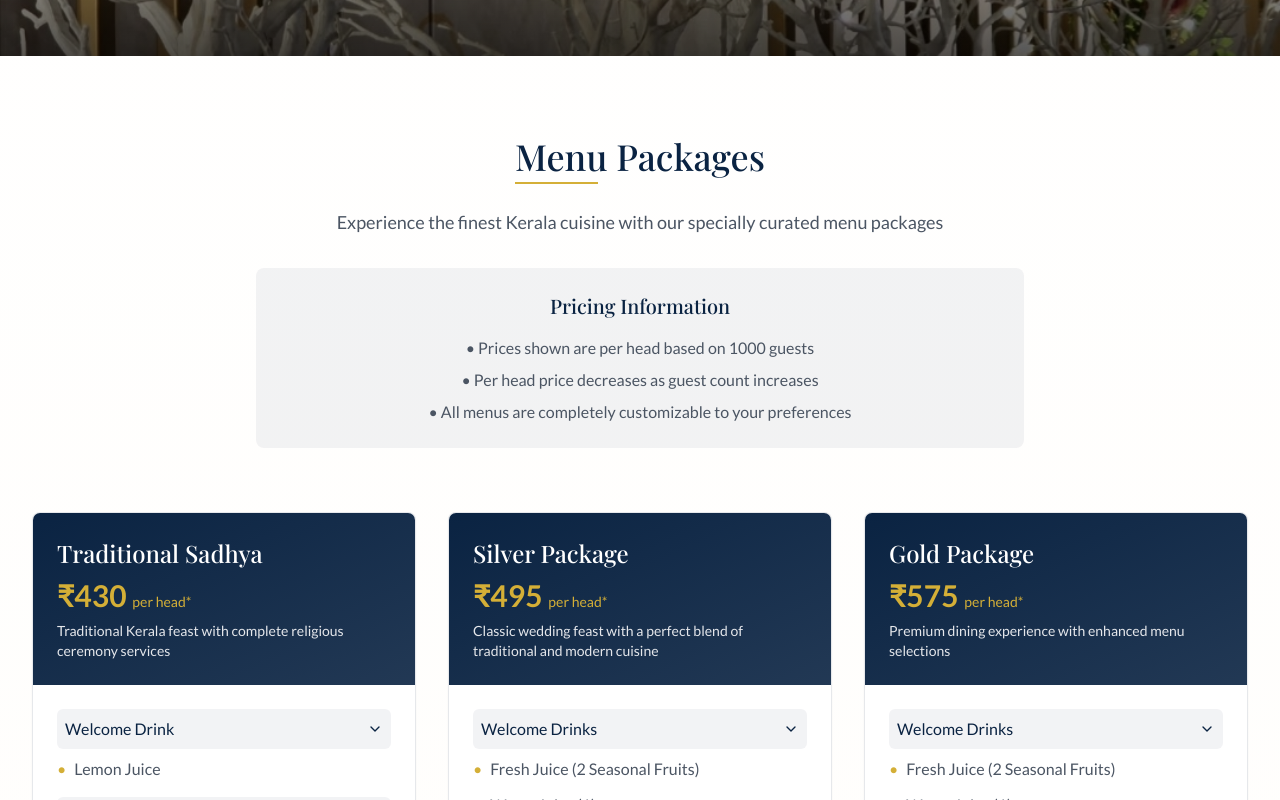
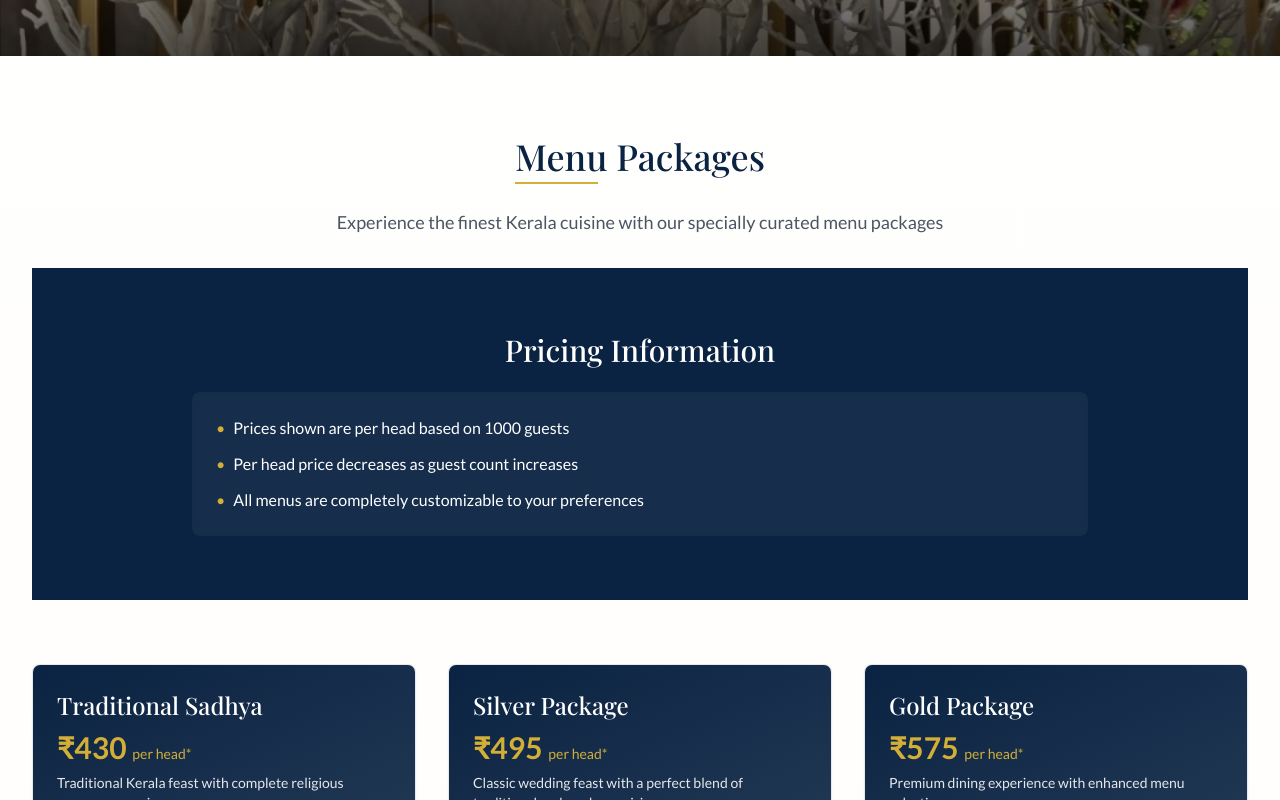
Before and after one commit to adilsiraju/lotusweddinghall, a React (Vite) app: page /packages in a window 1280 px wide. Shown: the part 488-1288 px from the top of the page. Built offline with nearby package versions, Linux system fonts and the light colour scheme; a web font is replaced by a local one.

Commit message:
Enhance Menu Packages section with improved layout and pricing information

```diff
--- a/src/pages/Packages.tsx
+++ b/src/pages/Packages.tsx
@@ -18,22 +18,38 @@ const PackagesPage = () => {
       />
 
       <section className="py-20">
-        <div className="container mx-auto px-4 sm:px-6 lg:px-8">
-          <div className="max-w-3xl mx-auto text-center mb-8">
+        <div className="container mx-auto px-4 sm:px-6 lg:px-8">          <div className="max-w-3xl mx-auto text-center mb-8">
             <h2 className="section-heading mx-auto">Menu Packages</h2>
             <p className="text-gray-600 text-lg mt-4">
               Experience the finest Kerala cuisine with our specially curated menu packages
             </p>
           </div>
 
-          <div className="max-w-3xl mx-auto mb-16 text-center">
-            <div className="bg-lotus-navy/5 rounded-lg p-6">
-              <h3 className="text-xl font-medium text-lotus-navy mb-4">Pricing Information</h3>
-              <p className="text-gray-600 mb-2">• Prices shown are per head based on 1000 guests</p>
-              <p className="text-gray-600 mb-2">• Per head price decreases as guest count increases</p>
-              <p className="text-gray-600">• All menus are completely customizable to your preferences</p>
+          <section className="py-16 bg-lotus-navy text-white mb-16">
+            <div className="container mx-auto px-4 sm:px-6 lg:px-8">
+              <div className="max-w-4xl mx-auto">
+                <h3 className="text-3xl font-playfair font-medium text-center mb-6">
+                  Pricing Information
+                </h3>
+                <div className="bg-white/5 rounded-lg p-6 backdrop-blur-sm">
+                  <ul className="space-y-3">
+                    <li className="flex items-start">
+                      <span className="text-lotus-gold mr-2">•</span>
+                      <span>Prices shown are per head based on 1000 guests</span>
+                    </li>
+                    <li className="flex items-start">
+                      <span className="text-lotus-gold mr-2">•</span>
+                      <span>Per head price decreases as guest count increases</span>
+                    </li>
+                    <li className="flex items-start">
+                      <span className="text-lotus-gold mr-2">•</span>
+                      <span>All menus are completely customizable to your preferences</span>
+                    </li>
+                  </ul>
+                </div>
+              </div>
             </div>
-          </div>
+          </section>
 
           <div className="grid grid-cols-1 md:grid-cols-3 gap-8 max-w-7xl mx-auto mb-16">
             <MenuPackageCard
```
